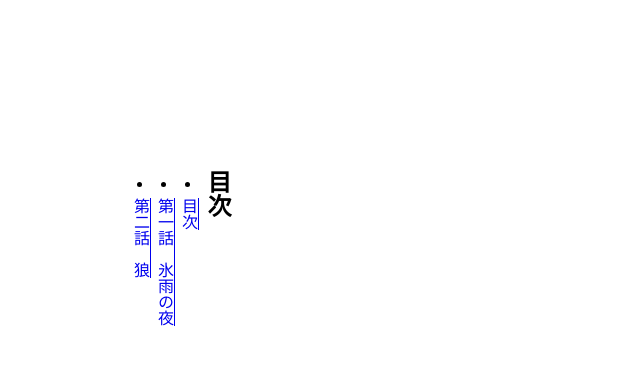
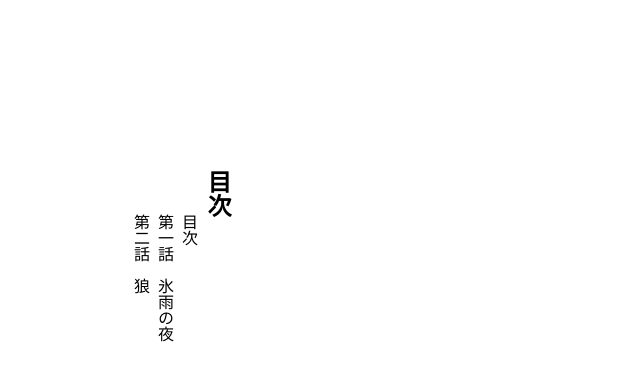
Before and after one commit to koseihabunnko/koseihabunnko.github.io, a Jekyll site: the page built from novel/inheritance-child/table-of-contents.html, in a window 1280 px wide. Shown: the top 381 px of the page, without its empty margins (0-640 px from the left). Built offline with Jekyll 4.4.1, drawn with Linux system fonts in a browser that asks for light colours.

Commit message:
CSS分割

```diff
--- a/_layouts/default.html
+++ b/_layouts/default.html
@@ -5,7 +5,6 @@
     <meta charset="utf-8">
     <title>{{ page.title }}|{{ site.title }}</title>
     <link rel="stylesheet" href="{{ "/assets/css/reset.css" | relative_url}}">
-    <link rel="stylesheet" href="{{ "/assets/css/main.css" | relative_url }}">
   </head>
   <body>
     {{ content }}
--- a/_layouts/novel.html
+++ b/_layouts/novel.html
@@ -1,6 +1,7 @@
 ---
 layout: default
 ---
+<link rel="stylesheet" href="{{ "/assets/css/novel.css" | relative_url}}">
 <section class="novel">
   <div class="novel__wrap">
     <h1 class="novel__title">{{ page.story-title }}</h1>
--- a/_layouts/page.html
+++ b/_layouts/page.html
@@ -1,6 +1,7 @@
 ---
 layout: default
 ---
+<link rel="stylesheet" href="{{ "/assets/css/main.css" | relative_url}}">
 <header class="header">
   <h1 class="header__logo"><a href="{{ "/index.html" | relative_url }}" class="header__logo-link">個性派文庫</a></h1>
   <nav class="header__navigation">
--- /dev/null
+++ b/_layouts/post.html
@@ -0,0 +1,3 @@
+---
+layout: page
+---
--- a/assets/css/main.css
+++ b/assets/css/main.css
@@ -224,21 +224,3 @@
 .footer-list__link:hover {
   text-decoration: underline;
 }
-
-.novel{
-  writing-mode: vertical-rl;
-  display: flex;
-  padding: 10%;
-  align-items: center;
-  height: 100%;
-}
-
-.novel__wrap{
-  display: block;
-  height: 148mm;
-  margin: auto;
-}
-
-.novel__body{
-  margin-top: 5%;
-}
--- /dev/null
+++ b/assets/css/novel.css
@@ -0,0 +1,27 @@
+---
+---
+li{
+  list-style: none;
+  margin-top: 1em;
+}
+a{
+  color: black;
+  text-decoration: none;
+}
+.novel{
+  writing-mode: vertical-rl;
+  display: flex;
+  padding: 10%;
+  align-items: center;
+  height: 100%;
+}
+
+.novel__wrap{
+  display: block;
+  height: 148mm;
+  margin: auto;
+}
+
+.novel__body{
+  margin-top: 5%;
+}
```
